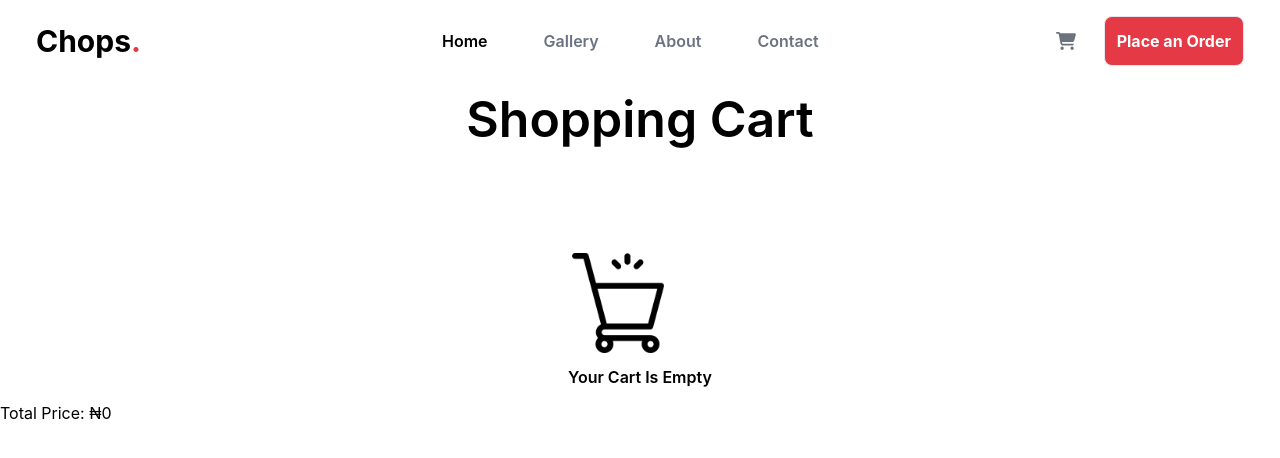
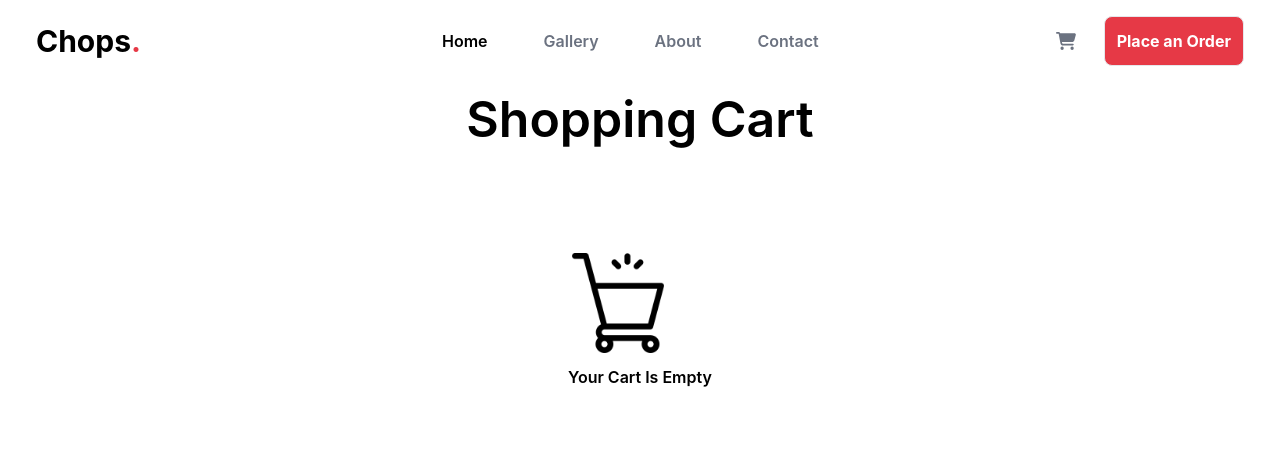
Before and after one commit to ifubaraboye/chops., a React (Create React App) app: page /cart in a window 1280 px wide. Shown: the top 458 px of the page. Built offline with nearby package versions, Linux system fonts and the light colour scheme; a web font is replaced by a local one.

Commit message:
modified file

```diff
--- a/src/App.css
+++ b/src/App.css
@@ -40,3 +40,8 @@
 .test {
   font-family: "Amatic SC", serif;
 }
+
+::selection {
+  background-color: #E63946;
+  color: white;
+}
--- a/src/pages/Cart.js
+++ b/src/pages/Cart.js
@@ -1,23 +1,24 @@
 import React from "react";
 import { useCart } from "../components/CartContext";
 import { Navbar } from "../components/Navbar";
-import Empty from '../assets/empty.png'
-
+import Empty from '../assets/empty.png';
 
 export function Cart() {
-    const {cart, removeFromCart, updateQuantity, totalPrice} = useCart()
+    const { cart, removeFromCart, updateQuantity, totalPrice } = useCart();
+
     return (
         <div>
             <Navbar />
             <h2 className="text-center text-[50px] font-semibold mb-24">Shopping Cart</h2>
+
             {cart.length === 0 ? (
                 <div className="grid justify-center">
-                        <img src={Empty} width={100}></img>
+                    <img src={Empty} width={100} alt="Cart"></img>
                     <p className="py-3 font-semibold">Your Cart Is Empty</p>
-
                 </div>
             ) : (
-        cart.map((item) => (
+                <div>
+                    {cart.map((item) => (
                         <div key={item.id} className="border p-3 mb-3">
                             <p><strong>{item.title}</strong></p>
                             <p>Price: ₦{item.price}</p>
@@ -33,13 +34,21 @@ export function Cart() {
                                     className="border p-1 w-[60px] text-center"
                                 />
                             </p>
-
                             <p>Total: ₦{item.price * item.quantity}</p>
-                <button className="text-red-500" onClick={() => removeFromCart(item.id)}>Remove</button>
+                            <button
+                                className="text-red-500"
+                                onClick={() => removeFromCart(item.id)}
+                            >
+                                Remove
+                            </button>
                         </div>
-        ))
+                    ))}
+                    <h3 className="mt-5 font-bold text-right px-10">Total Price: ₦{totalPrice}</h3>
+                    <div className="flex justify-end px-9 py-2">
+                    <button className="border p-3 rounded-lg bg-[#E63946] text-white font-semibold outline-none ">Proceed To Checkout</button>
+                    </div>
+                </div>
             )}
-        <h3>Total Price: ₦{totalPrice}</h3>
         </div>
-    )
+    );
 }
```
Lines whose indentation alone changed are shown as unchanged.
